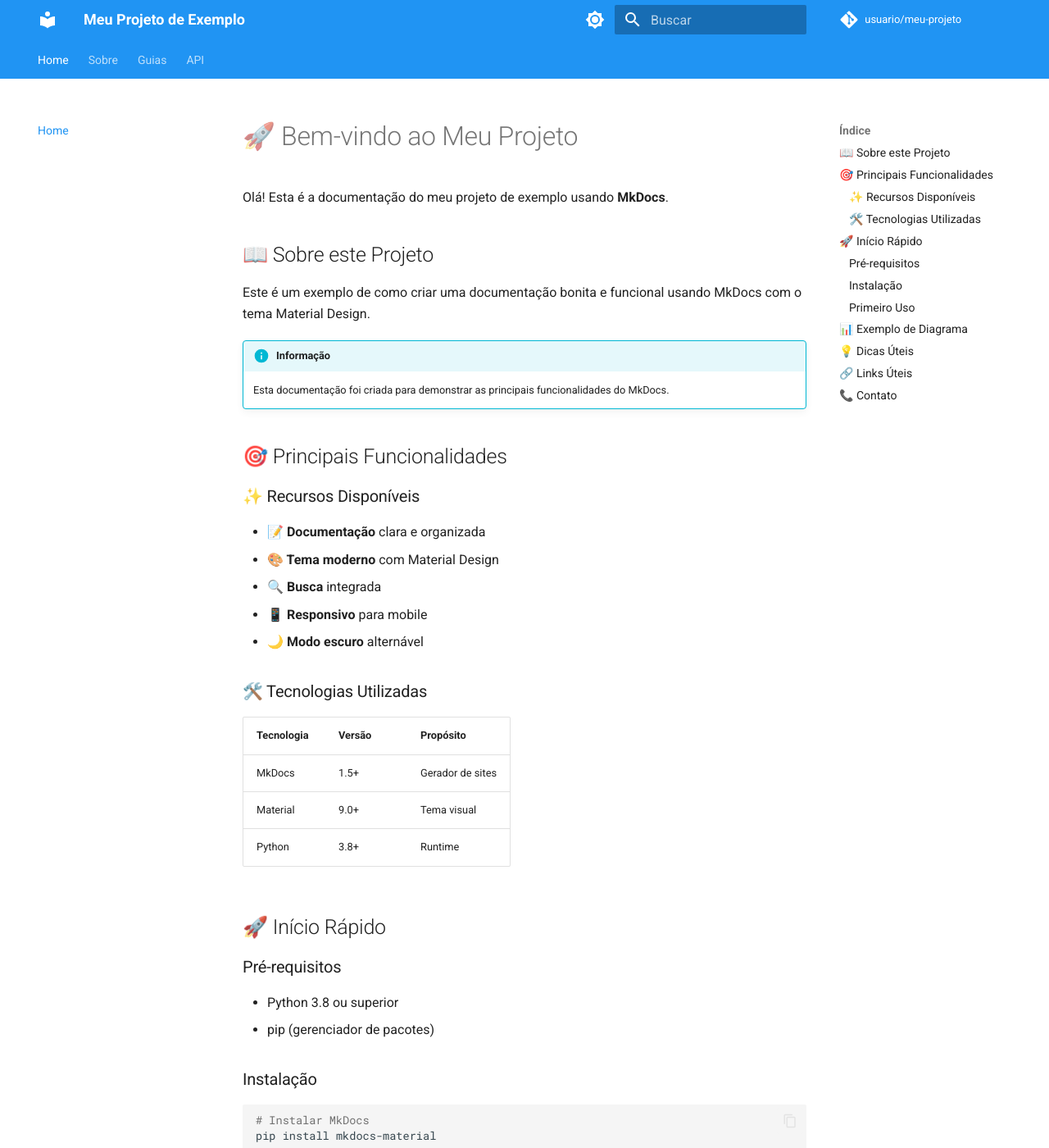
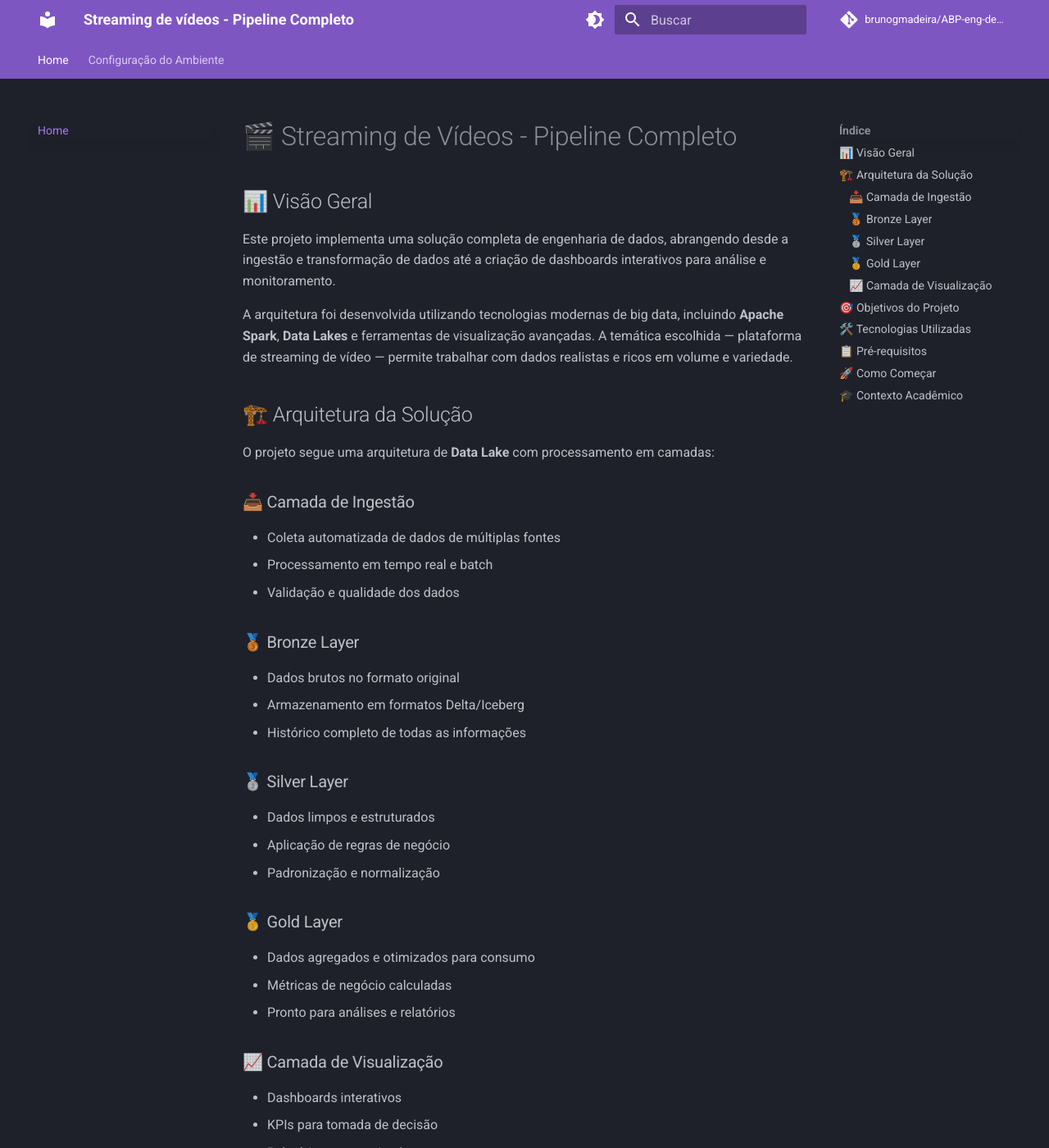
Before and after one commit to brunogmadeira/ABP-eng-de-dados, an MkDocs documentation site: the page built from docs/index.md, in a window 1280 px wide and 1400 px high. Shown: the whole window at 82% size. Built offline with MkDocs 1.6.1 and Material for MkDocs 9.7.7, drawn with Linux system fonts in a browser that asks for light colours; comment, search, counter and statistics services are not loaded; some of the changed text lies outside the part shown.

Commit message:
mkdocs update

````diff
--- a/docs/index.md
+++ b/docs/index.md
@@ -1,98 +1,82 @@
-# 🚀 Bem-vindo ao Meu Projeto
+# 🎬 Streaming de Vídeos - Pipeline Completo
 
-Olá! Esta é a documentação do meu projeto de exemplo usando **MkDocs**.
+## 📊 Visão Geral
 
-## 📖 Sobre este Projeto
+Este projeto implementa uma solução completa de engenharia de dados, abrangendo desde a ingestão e transformação de dados até a criação de dashboards interativos para análise e monitoramento.
 
-Este é um exemplo de como criar uma documentação bonita e funcional usando MkDocs com o tema Material Design.
+A arquitetura foi desenvolvida utilizando tecnologias modernas de big data, incluindo **Apache Spark**, **Data Lakes** e ferramentas de visualização avançadas. A temática escolhida — plataforma de streaming de vídeo — permite trabalhar com dados realistas e ricos em volume e variedade.
 
-!!! info "Informação"
-    Esta documentação foi criada para demonstrar as principais funcionalidades do MkDocs.
+## 🏗️ Arquitetura da Solução
 
-## 🎯 Principais Funcionalidades
+O projeto segue uma arquitetura de **Data Lake** com processamento em camadas:
 
-### ✨ Recursos Disponíveis
+### 📥 Camada de Ingestão
+- Coleta automatizada de dados de múltiplas fontes
+- Processamento em tempo real e batch
+- Validação e qualidade dos dados
 
-- **📝 Documentação** clara e organizada
-- **🎨 Tema moderno** com Material Design
-- **🔍 Busca** integrada
-- **📱 Responsivo** para mobile
-- **🌙 Modo escuro** alternável
+### 🥉 Bronze Layer
+- Dados brutos no formato original
+- Armazenamento em formatos Delta/Iceberg
+- Histórico completo de todas as informações
 
-### 🛠️ Tecnologias Utilizadas
+### 🥈 Silver Layer
+- Dados limpos e estruturados
+- Aplicação de regras de negócio
+- Padronização e normalização
 
-| Tecnologia | Versão | Propósito |
-|------------|--------|-----------|
-| MkDocs | 1.5+ | Gerador de sites |
-| Material | 9.0+ | Tema visual |
-| Python | 3.8+ | Runtime |
+### 🥇 Gold Layer
+- Dados agregados e otimizados para consumo
+- Métricas de negócio calculadas
+- Pronto para análises e relatórios
 
-## 🚀 Início Rápido
+### 📈 Camada de Visualização
+- Dashboards interativos
+- KPIs para tomada de decisão
+- Relatórios automatizados
 
-### Pré-requisitos
+## 🎯 Objetivos do Projeto
 
-- Python 3.8 ou superior
-- pip (gerenciador de pacotes)
+- **📊 Análise de Comportamento**: Entender padrões de consumo de conteúdo
+- **🔍 Monitoramento**: Acompanhar métricas de performance em tempo real
+- **💡 Insights**: Gerar recomendações baseadas em dados
+- **⚡ Escalabilidade**: Arquitetura preparada para crescimento
 
-### Instalação
+## 🛠️ Tecnologias Utilizadas
 
-```bash
-# Instalar MkDocs
-pip install mkdocs-material
+- **🐍 Python**: Linguagem principal para processamento
+- **🌪️ Apache Airflow**: Orquestração de workflows
+- **🐳 Docker**: Containerização dos serviços
+- **🗄️ MySQL**: Banco de dados relacional
+- **📊 Power BI/Grafana**: Visualização de dados
+- **☁️ Apache Spark**: Processamento distribuído
 
-# Criar novo projeto
-python -m mkdocs new meu-projeto
+## 📋 Pré-requisitos
 
-# Entrar na pasta
-cd meu-projeto
+Antes de iniciar, certifique-se de ter instalado em sua máquina:
 
-# Servir localmente
-python -m mkdocs serve
-```
+- 🐍 **Python 3.11.9**
+- 🐳 **Docker Desktop** (manter aberto durante o uso)
+- 📁 **Git**
+- 💻 **VS Code**
+- 🚀 **Astro CLI**
 
-### Primeiro Uso
+## 🚀 Como Começar
 
-1. **Edite** o arquivo `mkdocs.yml`
-2. **Crie** arquivos `.md` na pasta `docs/`
-3. **Execute** `python -m mkdocs serve`
-4. **Acesse** http://localhost:8000
+1. **📖 Leia a documentação** de configuração do ambiente
+2. **⚙️ Configure** seu ambiente de desenvolvimento
+3. **🔄 Execute** os pipelines de dados
+4. **📊 Explore** os dashboards criados
 
-## 📊 Exemplo de Diagrama
+## 🎓 Contexto Acadêmico
 
-```mermaid
-graph TD
-    A[Início] --> B{Tem Python?}
-    B -->|Sim| C[Instalar MkDocs]
-    B -->|Não| D[Instalar Python]
-    D --> C
-    C --> E[Criar Projeto]
-    E --> F[Editar Documentação]
-    F --> G[Publicar Site]
-```
+Este projeto foi desenvolvido como parte do curso de **Engenharia de Dados**, aplicando conceitos modernos de:
 
-## 💡 Dicas Úteis
-
-!!! tip "Dica"
-    Use `python -m mkdocs serve` para visualizar mudanças em tempo real!
-
-!!! warning "Atenção"
-    Sempre teste sua documentação localmente antes de fazer deploy.
-
-!!! success "Sucesso"
-    Parabéns! Você criou sua primeira documentação com MkDocs.
-
-## 🔗 Links Úteis
-
-- [Documentação Oficial](https://mkdocs.org)
-- [Material Theme](https://squidfunk.github.io/mkdocs-material/)
-- [Markdown Guide](https://www.markdownguide.org)
-
-## 📞 Contato
-
-- **📧 Email**: seu.email@exemplo.com
-- **🐙 GitHub**: [github.com/seuusuario](https://github.com/seuusuario)
-- **💼 LinkedIn**: [linkedin.com/in/seuperfil](https://linkedin.com/in/seuperfil)
+- **Data Engineering**: Pipelines robustos e escaláveis
+- **Data Architecture**: Padrões de mercado
+- **DevOps**: Automação e monitoramento
+- **Analytics**: Insights orientados por dados
 
 ---
 
-*📝 Documentação criada com ❤️ usando MkDocs*
+🚀 **Pronto para começar?** Acesse a seção de [Configuração do Ambiente](config-ambiente.md) e siga o passo a passo!
--- a/mkdocs.yml
+++ b/mkdocs.yml
@@ -1,11 +1,11 @@
 # mkdocs.yml
-site_name: Meu Projeto de Exemplo
-site_description: Documentação de exemplo com MkDocs
-site_author: Seu Nome
+site_name: Streaming de vídeos - Pipeline Completo
+site_description: Documentação de projeto ABP - UNISATC
+site_author: Bruno, João Gabriel, João Pedro, Rafael e Yasmin
 site_url: https://meusite.github.io/
 
 # Repository
-repo_name: usuario/meu-projeto
+repo_name: brunogmadeira/ABP-eng-de-dados
 repo_url: https://github.com/brunogmadeira/ABP-eng-de-dados.git
 
 # Configuration
@@ -13,18 +13,18 @@
   name: material
   language: pt
   palette:
+    - scheme: slate
+      primary: deep purple
+      accent: purple
+      toggle:
+        icon: material/brightness-4
+        name: Modo claro
     - scheme: default
-      primary: blue
-      accent: blue
+      primary: deep purple
+      accent: purple
       toggle:
         icon: material/brightness-7
         name: Modo escuro
-    - scheme: slate
-      primary: blue
-      accent: blue
-      toggle:
-        icon: material/brightness-4
-        name: Modo claro
   features:
     - navigation.tabs
     - navigation.top
@@ -34,11 +34,8 @@
 # Navigation
 nav:
   - Home: index.md
-  - Sobre: about.md
-  - Guias:
-    - Instalação: guides/installation.md
-    - Configuração: guides/configuration.md
-  - API: api.md
+  - Configuração do Ambiente: config-ambiente.md
+
 
 # Extensions
 markdown_extensions:
````
Also changed, not shown: docs/config-ambiente.md (added, +91 -0 lines).
